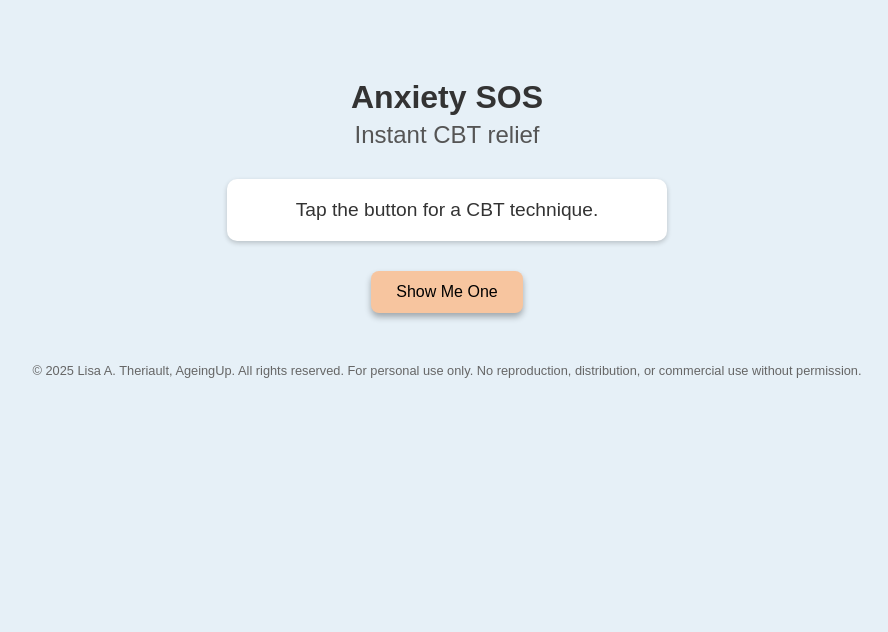
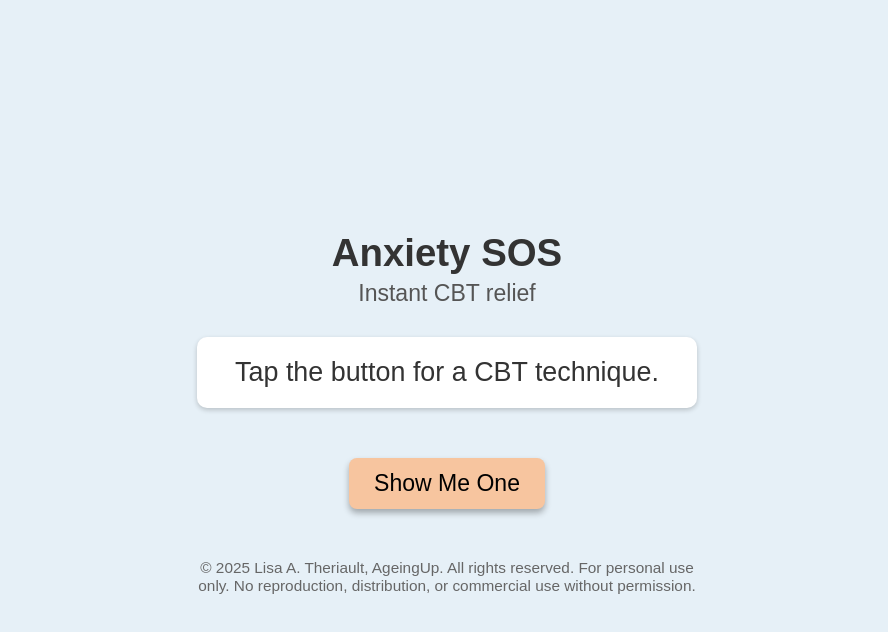
Before and after one commit to latheriault/anxietysos, a plain HTML site: page index.html in a window 1280 px wide. Shown: the whole page, without its empty margins (193-1081 px from the left). Drawn offline with Linux system fonts and the light colour scheme.

Commit message:
Update index.html

```diff
--- a/index.html
+++ b/index.html
@@ -2,50 +2,54 @@
 <html>
 <head>
   <title>Anxiety SOS</title>
-   <link rel="manifest" href="manifest.json">
-<script>
-  if ('serviceWorker' in navigator) {
-    navigator.serviceWorker.register('service-worker.js')
-    .then(function(registration) {
-      console.log('Service Worker registered with scope:', registration.scope);
-    }).catch(function(error) {
-      console.log('Service Worker registration failed:', error);
-    });
-  }
-</script>
   <style>
+    html, body {
+      height: 100%;
+      margin: 0;
+      font-family: sans-serif;
+      background-color: #e6f0f7;
+      color: #333;
+    }
     body {
-      font-family: sans-serif;
+      display: flex;
+      justify-content: center;
+      align-items: center;
       text-align: center;
-      padding: 50px;
-      background-color: #e6f0f7; /* soft blue */
-      color: #333; /* dark grey font */
+      padding: 20px;
+      box-sizing: border-box;
+      font-size: 1.2em; /* increased base font size */
+    }
+    .container {
+      max-width: 500px;
+      width: 100%;
     }
     h1 {
       margin-bottom: 5px;
+      font-size: 2em; /* increased heading size */
     }
     h2 {
       margin-top: 0;
       font-weight: normal;
       color: #555;
+      font-size: 1.2em; /* subtitle size */
     }
     #technique {
       margin: 30px auto;
-      font-size: 1.2em;
-      max-width: 400px;
+      font-size: 1.4em; /* increased technique text size */
       background: white;
       padding: 20px;
       border-radius: 10px;
       box-shadow: 0px 2px 5px rgba(0,0,0,0.2);
     }
     button {
-      font-size: 1em;
+      font-size: 1.2em; /* increased button text size */
       padding: 12px 25px;
       border: none;
       border-radius: 8px;
       box-shadow: 0px 4px 6px rgba(0,0,0,0.3);
       cursor: pointer;
-      background-color: #f7c59f; /* soft orange */
+      background-color: #f7c59f;
+      margin-top: 20px;
     }
     button:hover {
       opacity: 0.9;
@@ -56,16 +60,28 @@
       color: #666;
     }
   </style>
+  <link rel="manifest" href="manifest.json">
+  <script>
+    if ('serviceWorker' in navigator) {
+      navigator.serviceWorker.register('service-worker.js')
+      .then(function(registration) {
+        console.log('Service Worker registered with scope:', registration.scope);
+      }).catch(function(error) {
+        console.log('Service Worker registration failed:', error);
+      });
+    }
+  </script>
 </head>
 <body>
-  <h1>Anxiety SOS</h1>
-  <h2>Instant CBT relief</h2>
-  <div id="technique">Tap the button for a CBT technique.</div>
-  <button onclick="showTechnique()">Show Me One</button>
-
-  <footer>
-    © 2025 Lisa A. Theriault, AgeingUp. All rights reserved. For personal use only. No reproduction, distribution, or commercial use without permission.
-  </footer>
+  <div class="container">
+    <h1>Anxiety SOS</h1>
+    <h2>Instant CBT relief</h2>
+    <div id="technique">Tap the button for a CBT technique.</div>
+    <button onclick="showTechnique()">Show Me One</button>
+    <footer>
+      © 2025 Lisa A. Theriault, AgeingUp. All rights reserved. For personal use only. No reproduction, distribution, or commercial use without permission.
+    </footer>
+  </div>
 
   <script>
     const techniques = [
```
